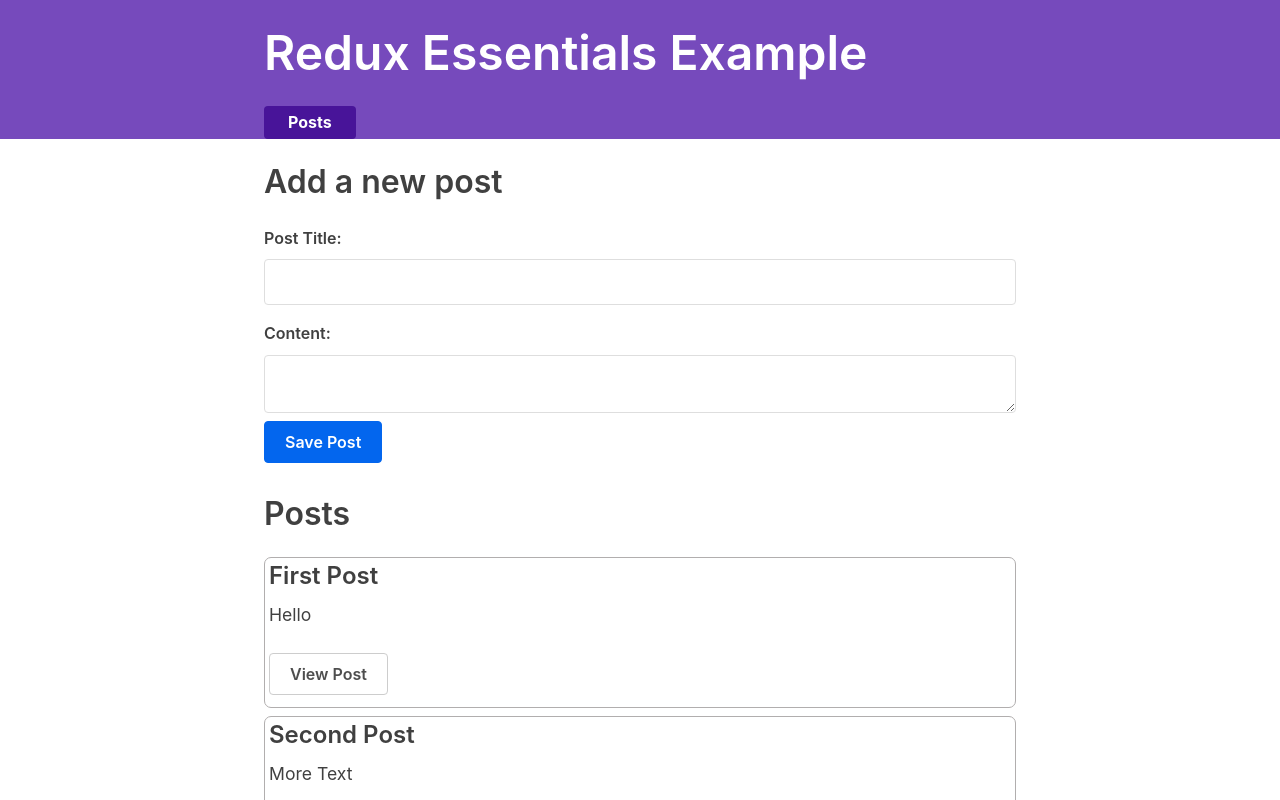
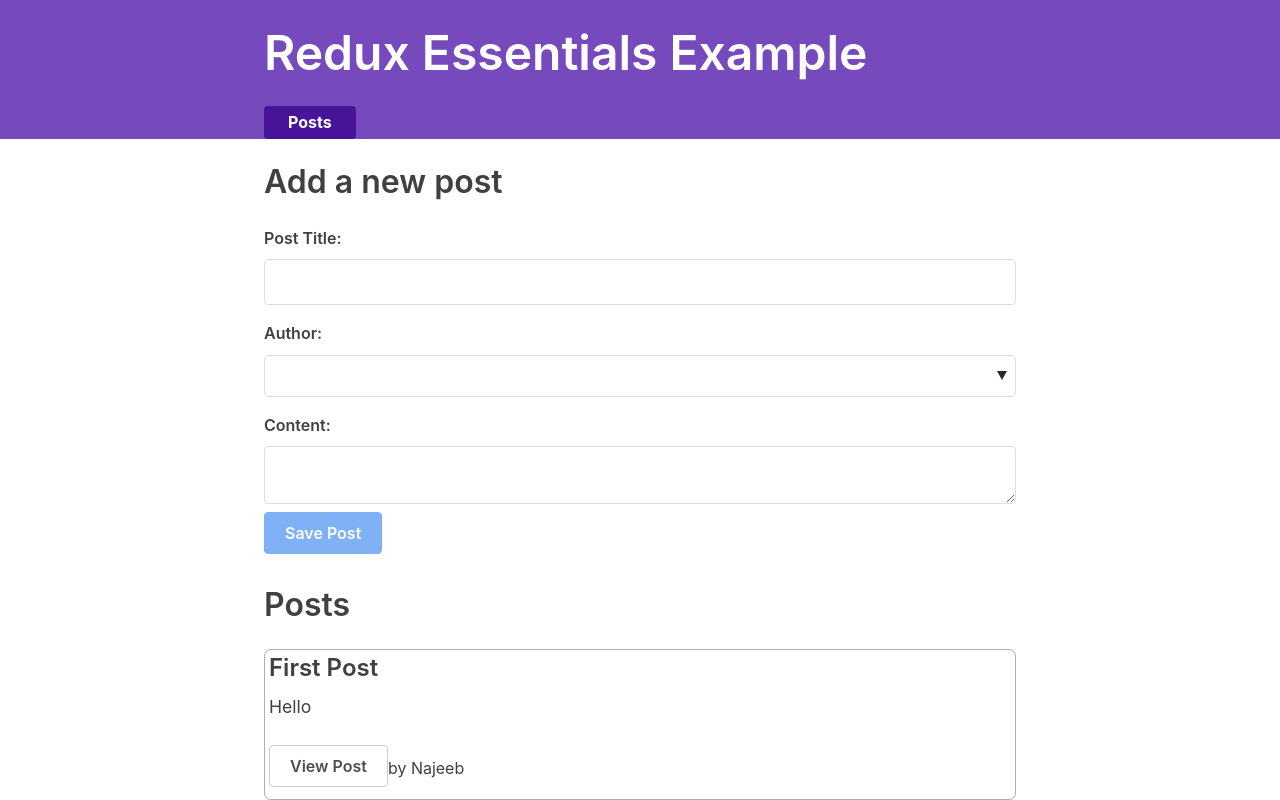
Before and after one commit to NajeebArif/redux-toolkit-gs, a React (Create React App) app: page / in a window 1280 px wide. Shown: the top 800 px of the page. Built offline with nearby package versions, Linux system fonts and the light colour scheme; what @mswjs/data, mock-socket, txtgen would draw is missing.

Commit message:
Add post Author

```diff
--- a/src/features/posts/AddPostForm.js
+++ b/src/features/posts/AddPostForm.js
@@ -1,24 +1,36 @@
 import React, {useState} from 'react'
 import { postAdded } from './postsSlice';
-import { useDispatch } from 'react-redux';
+import { useDispatch, useSelector } from 'react-redux';
 
 export const AddPostForm = () => {
 
     const [title, setTitle] = useState('');
     const [content, setContent] = useState('');
+    const [userId, setUserId] = useState('')
 
     const onTitleChanged = e => setTitle(e.target.value);
     const onContentChanged = e => setContent(e.target.value);
+    const onAuthorChanged = e => setUserId(e.target.value);
 
     const dispatch = useDispatch();
+    const users = useSelector(state => state.users)
 
     const onSavePostClicked = () =>{
         if(title && content){
-            dispatch(postAdded(title, content));
+            dispatch(postAdded(title, content, userId));
             setTitle('');
             setContent('');
+            setUserId('')
         }
     }
+
+    const canSave = Boolean(title) && Boolean(content) && Boolean(userId);
+
+    const usersOptions = users.map(user=> (
+      <option key={user.id} value={user.id}>
+        {user.name}
+      </option>
+    ))
 
   return (
     <section>
@@ -32,6 +44,11 @@
           value={title}
           onChange={onTitleChanged}
         />
+        <label htmlFor="postAuthor">Author:</label>
+        <select id="postAuthor" value={userId} onChange={onAuthorChanged}>
+          <option value=""></option>
+          {usersOptions}
+        </select>
         <label htmlFor="postContent">Content:</label>
         <textarea
           id="postContent"
@@ -39,7 +56,7 @@
           value={content}
           onChange={onContentChanged}
         />
-        <button type="button" onClick={onSavePostClicked}>Save Post</button>
+        <button type="button" onClick={onSavePostClicked} disabled={!canSave}>Save Post</button>
       </form>
     </section>
   )
--- /dev/null
+++ b/src/features/posts/PostAuthor.js
@@ -0,0 +1,10 @@
+import React from 'react'
+import { useSelector } from 'react-redux'
+
+export const PostAuthor = ({ userId }) => {
+  const author = useSelector(state =>
+    state.users.find(user => user.id === userId)
+  )
+
+  return <span>by {author ? author.name : 'Unknown author'}</span>
+}
--- a/src/features/posts/PostsList.js
+++ b/src/features/posts/PostsList.js
@@ -1,6 +1,7 @@
 import React from 'react'
 import { useSelector } from 'react-redux'
 import {Link} from 'react-router-dom'
+import { PostAuthor } from './PostAuthor';
 
 export default function PostsList() {
 
@@ -12,7 +13,8 @@
           <p className="post-content">{post.content.substring(0, 100)}</p>
           <Link to={`/posts/${post.id}`} className="button muted-button">
                 View Post
-            </Link>
+          </Link>
+          <PostAuthor userId={post.user}/>
         </article>
       ))
 
--- a/src/features/posts/SinglePostPage.js
+++ b/src/features/posts/SinglePostPage.js
@@ -1,6 +1,7 @@
 import React from 'react'
 import { useSelector } from 'react-redux';
 import {Link} from 'react-router-dom'
+import { PostAuthor } from './PostAuthor';
 
 export const SinglePostPage = ({match}) => {
 
@@ -24,6 +25,7 @@
             <Link to={`/editPosts/${postId}`} className="button">
                 Edit Post
             </Link>
+            <PostAuthor userId={post.user}/>
           </article>
         </section>
       )
--- a/src/features/posts/postsSlice.js
+++ b/src/features/posts/postsSlice.js
@@ -1,8 +1,8 @@
 import { createSlice, nanoid } from "@reduxjs/toolkit";
 
 const initialState = [
-    {id: '1', title: 'First Post', content: 'Hello'},
-    {id: '2', title: 'Second Post', content: 'More Text'}
+    {id: '1', title: 'First Post', content: 'Hello', user: '1'},
+    {id: '2', title: 'Second Post', content: 'More Text', user: '1'}
 ];
 
 const postSlice = createSlice({
@@ -13,12 +13,13 @@
             reducer(state, action){
                 state.push(action.payload);
             },
-            prepare(title, content){
+            prepare(title, content, userId){
                 return {
                     payload: {
                         id: nanoid(),
                         title,
-                        content
+                        content,
+                        user: userId
                     }
                 }
             }
```
